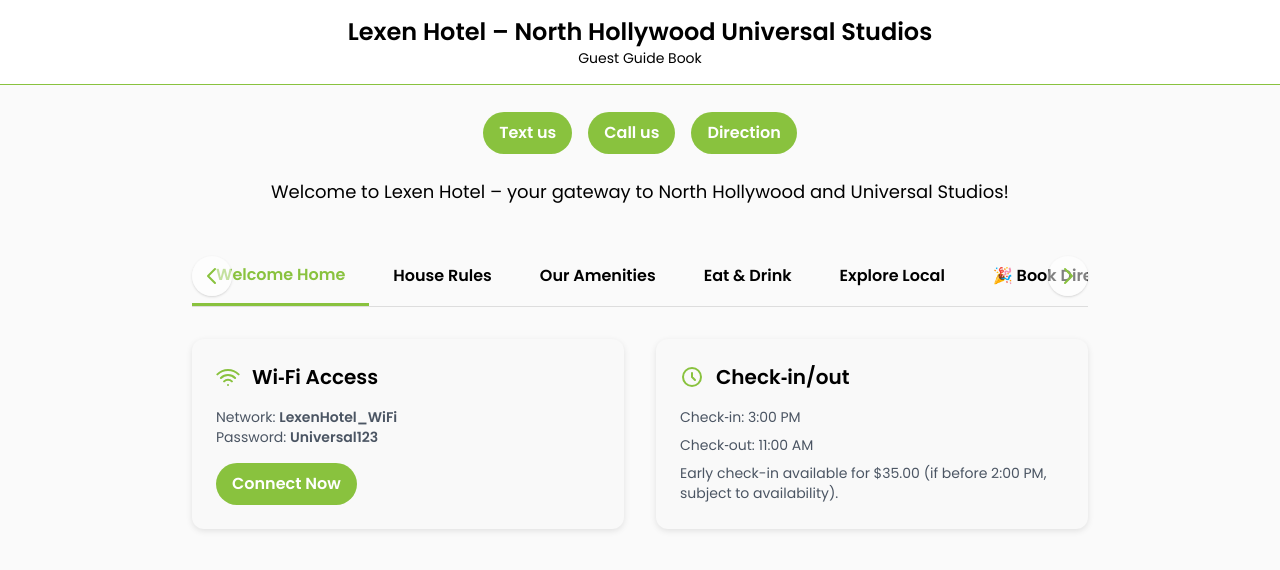
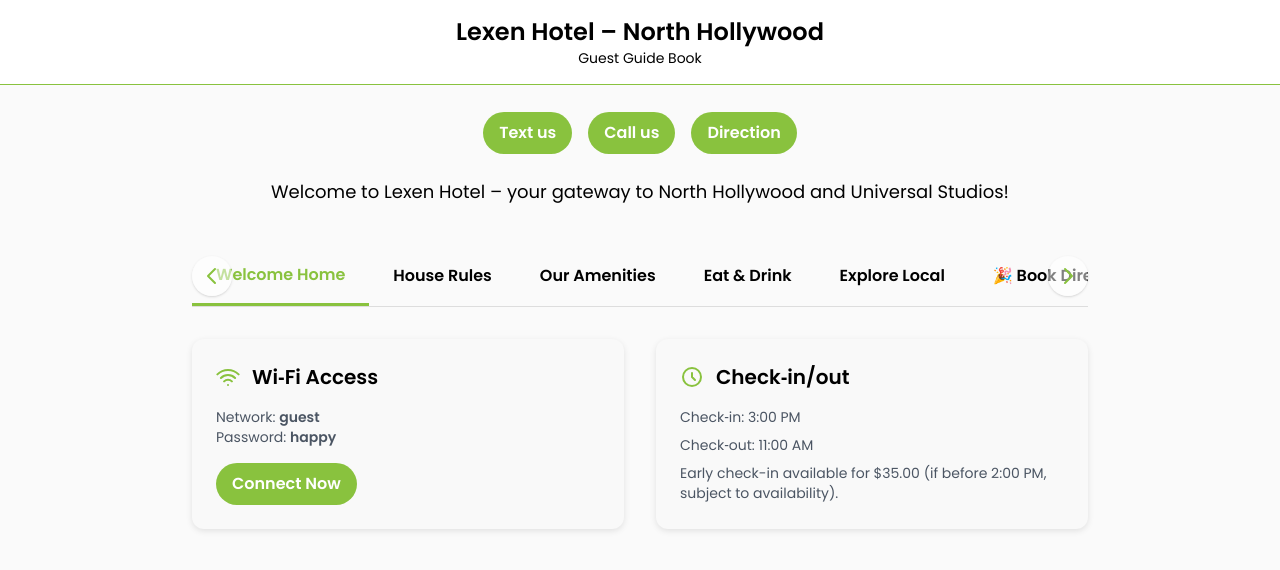
Before and after one commit to GetSidNow/lexen, a plain HTML site: page lexennoho.html in a window 1280 px wide. Drawn offline with nearby package versions, Linux system fonts and the light colour scheme.

Commit message:
Update lexennoho.html

```diff
--- a/lexennoho.html
+++ b/lexennoho.html
@@ -3,7 +3,7 @@
 <head>
   <meta charset="UTF-8" />
   <meta name="viewport" content="width=device-width, initial-scale=1.0" />
-  <title>Lexen Hotel – North Hollywood Universal Studios</title>
+  <title>Lexen Hotel – North Hollywood | Guest Guide Book</title>
   <!-- Favicon -->
   <link rel="icon" type="image/jpeg" href="https://hk-public-images.s3.amazonaws.com/uploads/other/1c0fbe31-3847-47e8-bfbd-ec8b13cc0ae6.jpg" />
   <!-- Google Font: Poppins -->
@@ -87,7 +87,7 @@
 <body class="min-h-screen p-4 md:p-8">
   <!-- Fixed Top Bar -->
   <div class="fixed top-0 left-0 right-0 bg-white z-50 p-4 text-center border-b" style="border-color: var(--accent-color);">
-    <h1 class="text-2xl font-bold" style="color: var(--text-color);">Lexen Hotel – North Hollywood Universal Studios</h1>
+    <h1 class="text-2xl font-bold" style="color: var(--text-color);">Lexen Hotel – North Hollywood</h1>
     <p class="text-sm" style="color: var(--text-color);">Guest Guide Book</p>
   </div>
 
@@ -151,8 +151,8 @@
               </svg>
               <h3 class="text-xl font-semibold">Wi‑Fi Access</h3>
             </div>
-            <p class="text-sm text-gray-600">Network: <span class="font-semibold">LexenHotel_WiFi</span></p>
-            <p class="text-sm text-gray-600">Password: <span class="font-semibold">Universal123</span></p>
+            <p class="text-sm text-gray-600">Network: <span class="font-semibold">guest</span></p>
+            <p class="text-sm text-gray-600">Password: <span class="font-semibold">happy</span></p>
             <a id="wifiConnect" href="#" class="inline-block mt-4 font-bold py-2 px-4 rounded-full" style="background-color: var(--accent-color); color: #ffffff;">
               Connect Now
             </a>
```
